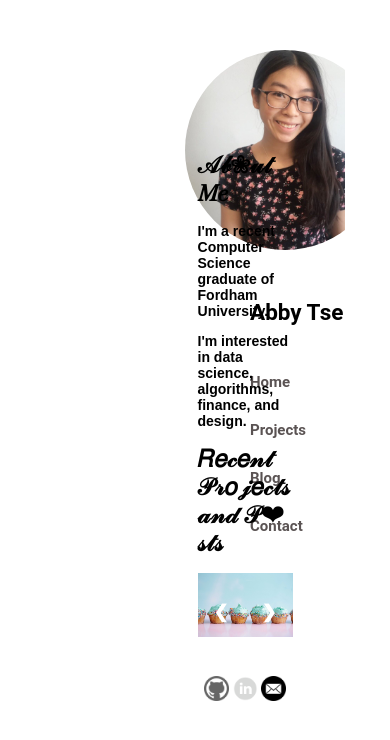
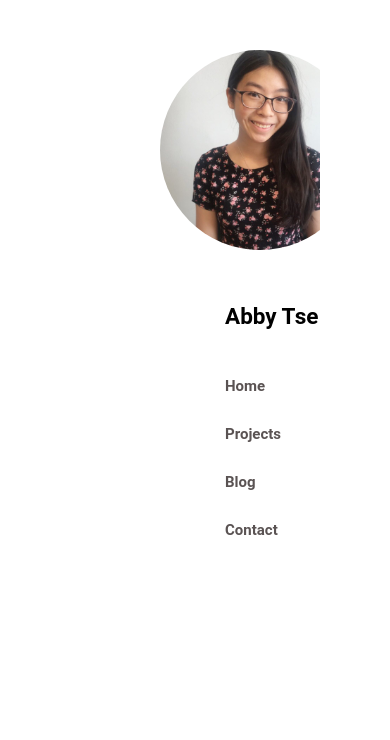
Before and after one commit to abbytse/abbytse.github.io, a plain HTML site: page index.html in a window 390 px wide. Drawn offline with Linux system fonts and the light colour scheme.

Commit message:
small changes to make it mobile friendly

```diff
--- a/Style/style.css
+++ b/Style/style.css
@@ -114,18 +114,21 @@ header a{
     top: 0;
     overflow: hidden;
     padding-top: 20px;
-    padding-left: 100px;
+    padding-left: 75px;
     position: relative;
-    margin: auto;
+
 }
 
 .left{
-    position: fixed;
+    left: 0;
+    position: relative;
+    margin: auto;
 }
 
 .right{
     right:0;
     position: relative;
+    margin: auto;
 }
 
 .rightLetter{
@@ -167,3 +170,44 @@ header a{
     text-align: center;
     margin-top: 50px;
   }
+
+  @viewport {
+    width: extend-to-zoom;
+    zoom: 1.0 ;
+  }
+
+  @media only screen and (max-width: 500px) {
+    header{
+        background-color:white;
+        background-repeat: no-repeat;
+        padding: 0px 0px 0px 50px;
+        background-position: center;
+    }
+
+    #nav li{
+        display: block;
+        font-size: 15px;
+        font-family: Roboto, Oxygen, Ubuntu, Cantarell, 'Open Sans', 'Helvetica Neue', sans-serif;
+        font-weight: bold;
+        padding-top: 30px;
+    }
+
+    #nav li a{
+        color:rgba(41, 33, 33, 0.774);
+    }
+    .rightLetter{
+        display: none;
+    }
+
+    .aboutMe{
+        display:none;
+    }
+
+    .slideshow-container{
+        display:none;
+    }
+
+    .right{
+        display: none;
+    }
+  }
```
